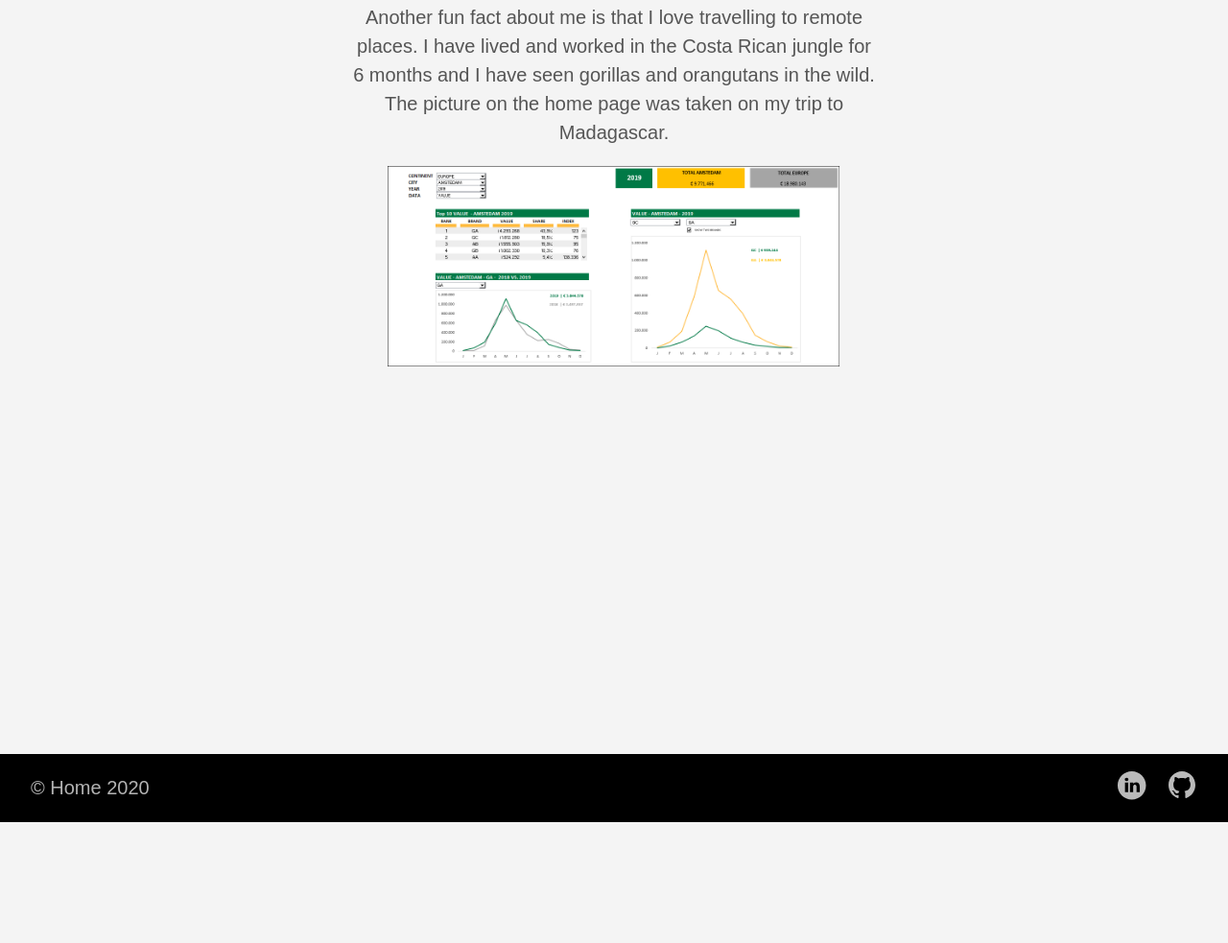
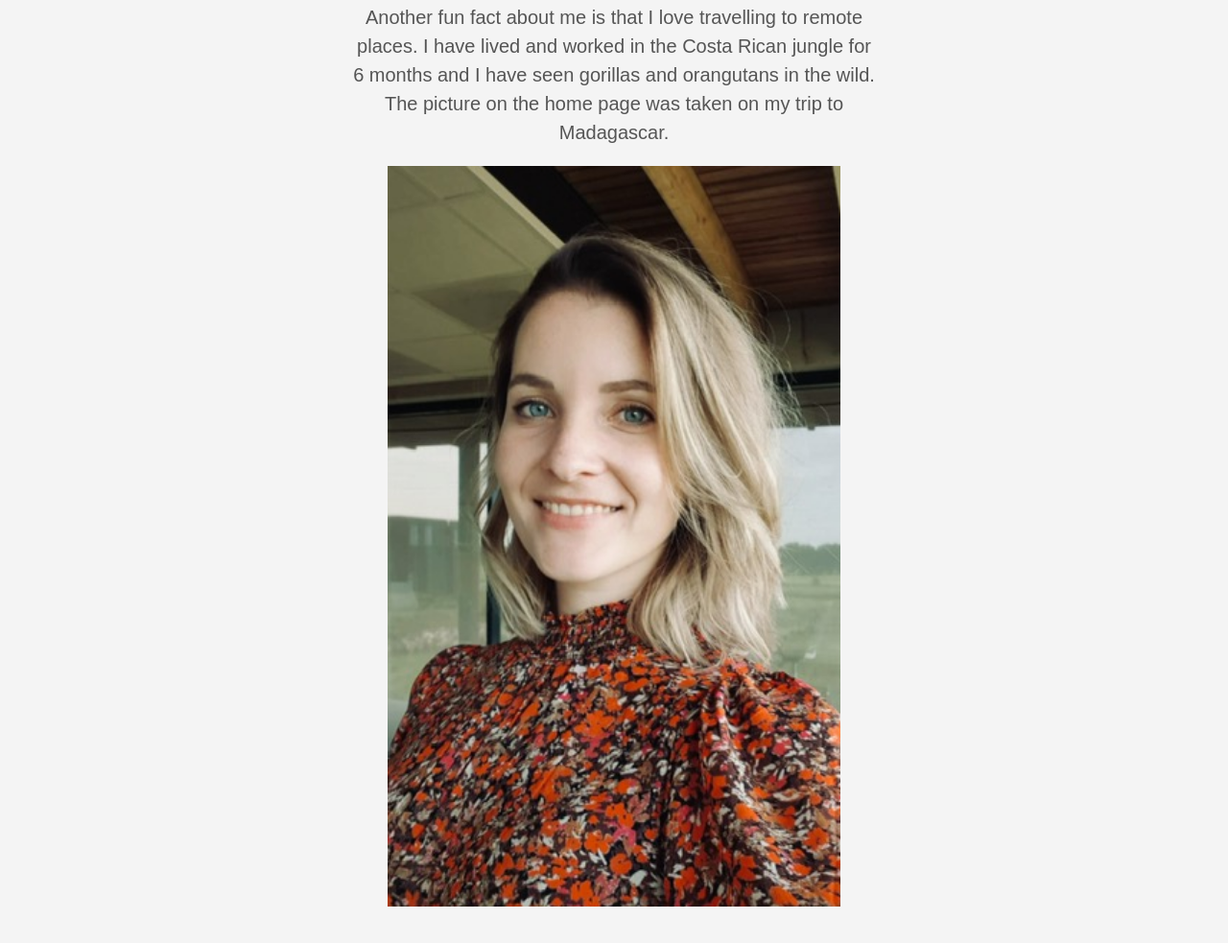
Before and after one commit to BrendaLoznik/Portfolio, a plain HTML site: page about/index.html in a window 1280 px wide. Shown: the part 1238-2221 px from the top of the page at 96% size. Before the commit the page ends 2095 px from the top, so only its background shows below. Drawn offline with Linux system fonts and the light colour scheme.

Commit message:
Update index.html

```diff
--- a/about/index.html
+++ b/about/index.html
@@ -152,7 +152,7 @@ This program is truly preparing me for my dream job, working as a Data Scientist
 <p>Another fun fact about me is that I love travelling to remote places. I have lived and worked in the Costa Rican jungle for 6 months and I have
 seen gorillas and orangutans in the wild. The picture on the home page was taken on my trip to Madagascar.</p>
 <figure>
-    <img src="https://brendaloznik.github.io/portfolio/images/market_dashboard.png"/>
+    <img src="https://brendaloznik.github.io/portfolio/images/c.png"/>
 </figure>
 
 </section>
```
